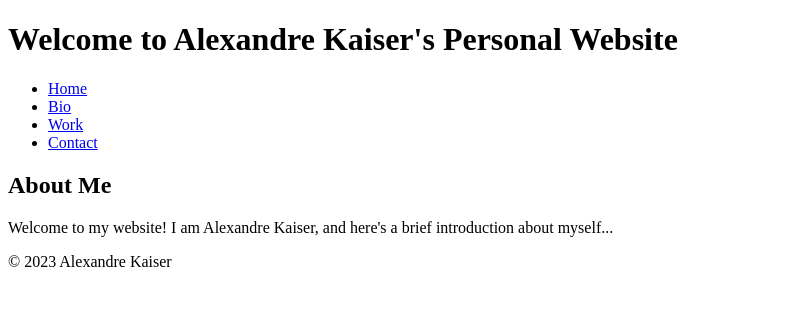
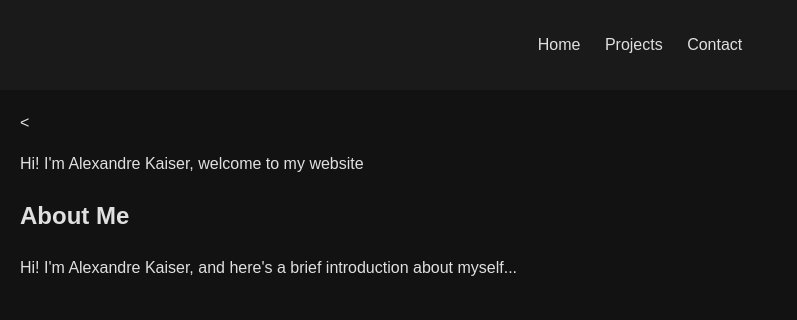
Before and after one commit to a6kaiser/a6kaiser.github.io, a plain HTML site: page index.html in a window 1280 px wide. Shown: the whole page, without its empty margins (0-797 px from the left). Drawn offline with Linux system fonts and the light colour scheme.

Commit message:
basic setup

```diff
--- a/index.html
+++ b/index.html
@@ -2,25 +2,22 @@
 <html>
 <head>
   <title>Alexandre Kaiser - Homepage</title>
+  <link rel="stylesheet" href="style.css">
 </head>
 <body>
   <header>
-        <h1>Welcome to Alexandre Kaiser's Personal Website</h1>
     <nav>
       <ul>
         <li><a href="index.html">Home</a></li>
-                <li><a href="bio.html">Bio</a></li>
-                <li><a href="work.html">Work</a></li>
+        <li><a href="projects.html">Projects</a></li>
         <li><a href="contact.html">Contact</a></li>
       </ul>
     </nav>
   </header>
   <main>
+    <<p> Hi! I'm Alexandre Kaiser, welcome to my website</p>
     <h2>About Me</h2>
-        <p>Welcome to my website! I am Alexandre Kaiser, and here's a brief introduction about myself...</p>
+    <p>Hi! I'm Alexandre Kaiser, and here's a brief introduction about myself...</p>
   </main>
-    <footer>
-        <p>© 2023 Alexandre Kaiser</p>
-    </footer>
 </body>
 </html>
--- /dev/null
+++ b/style.css
@@ -0,0 +1,52 @@
+/* General Body Styles */
+body {
+    font-family: Arial, sans-serif;
+    line-height: 1.6;
+    margin: 0;
+    padding: 0;
+    background: #121212; /* Dark background */
+    color: #e0e0e0; /* Light text */
+}
+
+/* Header Styles */
+header {
+    background: #1a1a1a; /* Slightly lighter dark background for the header */
+    color: #f0f0f0;
+    padding: 1rem 0;
+    text-align: center;
+}
+
+/* Navigation Menu Styles */
+nav ul {
+    list-style: none;
+    padding: 0;
+}
+
+nav ul li {
+    display: inline;
+    margin: 0 10px;
+}
+
+nav a {
+    color: #e0e0e0;
+    text-decoration: none;
+}
+
+nav a:hover {
+    color: #b3b3b3; /* Lighter color for hover effect */
+}
+
+/* Main Content Styles */
+main {
+    padding: 20px;
+}
+
+/* Footer Styles */
+footer {
+    text-align: center;
+    padding: 20px 0;
+    background: #1a1a1a;
+    color: #f0f0f0;
+}
+
+/* Add any additional styles here */
```
Also changed, not shown: bio.html (deleted, +0 -18 lines), contact.html (+11 -3 lines), motivation.html (added, +26 -0 lines). Lines whose indentation alone changed are shown as unchanged.
